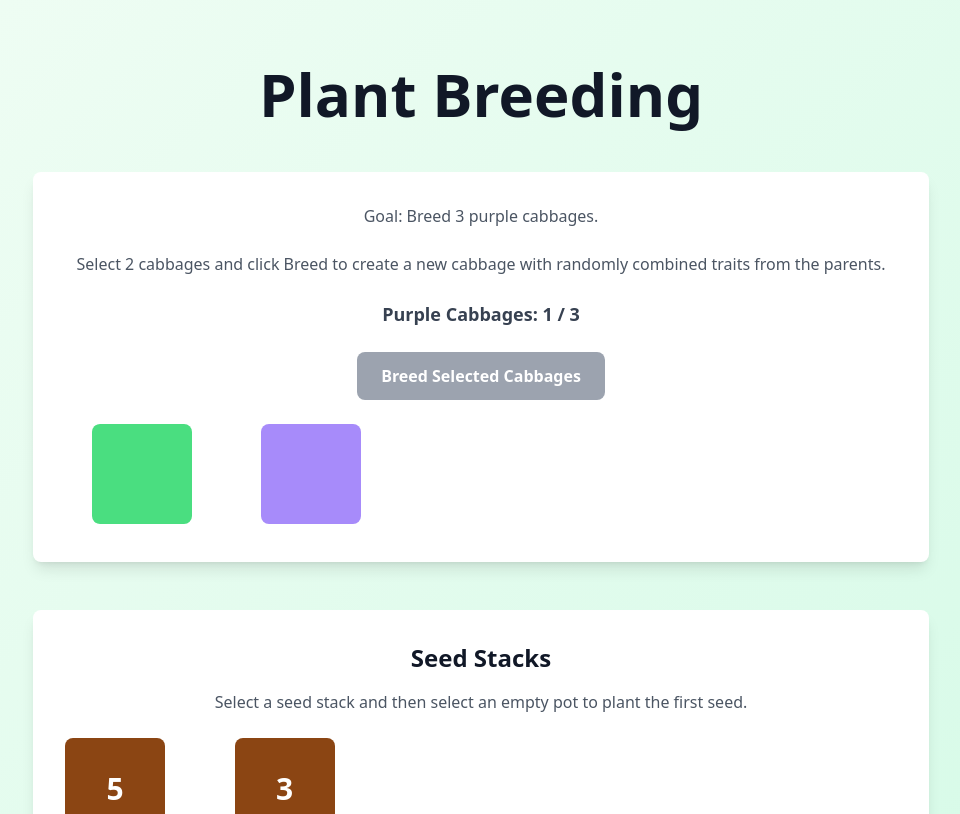
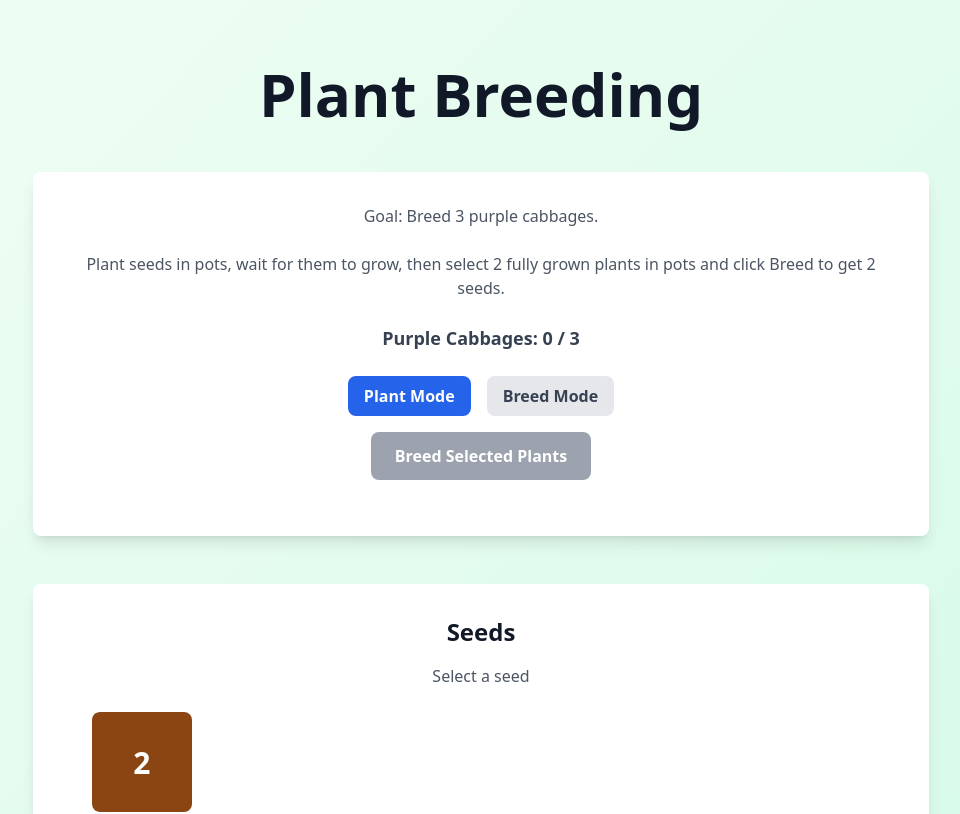
Before and after one commit to BeksOmega/plant-breeding, a Next.js app: page / in a window 1280 px wide. Shown: the top 814 px of the page, without its empty margins (159-1119 px from the left). Built offline with nearby package versions, Linux system fonts and the light colour scheme.

Commit message:
chore: work on getting rid of starting cabages

```diff
--- a/app/components/Pot.tsx
+++ b/app/components/Pot.tsx
@@ -7,6 +7,7 @@ interface PotProps {
   isSelected?: boolean;
   onSelect?: (selected: boolean) => void;
   isEmpty?: boolean;
+  canSelect?: boolean; // Whether the pot can be selected (for breeding mode with fully grown plants)
   children?: ReactNode; // Plant growing in the pot
 }
 
@@ -15,14 +16,18 @@ export default function Pot({
   isSelected: controlledSelected,
   onSelect,
   isEmpty = true,
+  canSelect: canSelectProp,
   children,
 }: PotProps) {
   const [internalSelected, setInternalSelected] = useState(false);
   const isSelected =
     controlledSelected !== undefined ? controlledSelected : internalSelected;
 
+  // Can select if explicitly allowed (for breeding mode) or if empty (for planting mode)
+  const canSelect = canSelectProp !== undefined ? canSelectProp : isEmpty;
+
   const handleClick = () => {
-    if (!isEmpty) return; // Don't allow selection of pots with plants
+    if (!canSelect) return;
     const newSelected = !isSelected;
     if (controlledSelected === undefined) {
       setInternalSelected(newSelected);
@@ -50,7 +55,7 @@ export default function Pot({
         borderRadius: "8px",
       }}
       aria-label={isEmpty ? "Empty pot" : "Pot with plant"}
-      disabled={!isEmpty}
+      disabled={!canSelect}
     >
       {isEmpty ? (
         <div className="w-full h-full flex items-center justify-center">
--- a/app/page.tsx
+++ b/app/page.tsx
@@ -26,15 +26,11 @@ interface PotData {
 const TARGET_PURPLE_COUNT = 3;
 
 export default function Home() {
-  // Start with one RR cabbage and one rr cabbage
-  const [cabbages, setCabbages] = useState<CabbageData[]>([
-    { id: "c1", genetics: { allele1: false, allele2: false } }, // RR
-    { id: "c2", genetics: { allele1: true, allele2: true } }, // rr
-  ]);
+  // Start with no cabbages - only seeds
+  const [cabbages, setCabbages] = useState<CabbageData[]>([]);
 
-  const [selectedCabbageIds, setSelectedCabbageIds] = useState<string[]>([]);
   const [fullyGrownCabbageIds, setFullyGrownCabbageIds] = useState<Set<string>>(
-    new Set(["c1", "c2"]) // Initial cabbages start fully grown
+    new Set()
   );
 
   // Seed stacks state
@@ -43,24 +39,13 @@ export default function Home() {
       id: "s1",
       genetics: [
         { allele1: false, allele2: false }, // RR
-        { allele1: false, allele2: false }, // RR
-        { allele1: false, allele2: true }, // Rr
-        { allele1: true, allele2: false }, // Rr
-        { allele1: true, allele2: true }, // rr
-      ],
-    },
-    {
-      id: "s2",
-      genetics: [
-        { allele1: false, allele2: true }, // Rr
-        { allele1: true, allele2: false }, // Rr
         { allele1: true, allele2: true }, // rr
       ],
     },
   ]);
   const [selectedSeedIds, setSelectedSeedIds] = useState<string[]>([]);
 
-  // Pots state - start with a few empty pots
+  // Pots state - start with all empty pots
   const [pots, setPots] = useState<PotData[]>([
     { id: "p1" },
     { id: "p2" },
@@ -68,48 +53,97 @@ export default function Home() {
     { id: "p4" },
   ]);
   const [selectedPotIds, setSelectedPotIds] = useState<string[]>([]);
+  const [potSelectionMode, setPotSelectionMode] = useState<"plant" | "breed">(
+    "plant"
+  );
 
-  // Count purple cabbages (only count fully grown ones)
-  const fullyGrownCabbages = useMemo(
-    () => cabbages.filter((c) => fullyGrownCabbageIds.has(c.id)),
-    [cabbages, fullyGrownCabbageIds]
-  );
+  // Count purple cabbages (only count fully grown ones in pots)
+  const fullyGrownCabbagesInPots = useMemo(() => {
+    return pots
+      .filter((pot) => pot.plantId && fullyGrownCabbageIds.has(pot.plantId))
+      .map((pot) => cabbages.find((c) => c.id === pot.plantId)!)
+      .filter(Boolean);
+  }, [pots, cabbages, fullyGrownCabbageIds]);
+
   const purpleCount = useMemo(
-    () => countPurpleCabbages(fullyGrownCabbages),
-    [fullyGrownCabbages]
+    () => countPurpleCabbages(fullyGrownCabbagesInPots),
+    [fullyGrownCabbagesInPots]
   );
 
   const hasWon = purpleCount >= TARGET_PURPLE_COUNT;
 
   const handleBreed = () => {
-    if (selectedCabbageIds.length !== 2) return;
+    if (selectedPotIds.length !== 2) return;
 
-    const parent1 = cabbages.find((c) => c.id === selectedCabbageIds[0]);
-    const parent2 = cabbages.find((c) => c.id === selectedCabbageIds[1]);
+    const pot1 = pots.find((p) => p.id === selectedPotIds[0]);
+    const pot2 = pots.find((p) => p.id === selectedPotIds[1]);
+
+    if (!pot1?.plantId || !pot2?.plantId) return;
+
+    const parent1 = cabbages.find((c) => c.id === pot1.plantId);
+    const parent2 = cabbages.find((c) => c.id === pot2.plantId);
 
     if (!parent1 || !parent2) return;
 
-    const childGenetics = breed(parent1.genetics, parent2.genetics);
-    const now = Date.now();
-    const newCabbage: CabbageData = {
-      id: `c${now}`,
-      genetics: childGenetics,
-      startGrowingAt: now,
-    };
+    // Both plants must be fully grown to breed
+    if (
+      !fullyGrownCabbageIds.has(parent1.id) ||
+      !fullyGrownCabbageIds.has(parent2.id)
+    ) {
+      return;
+    }
 
-    setCabbages((prev) => [...prev, newCabbage]);
-    setSelectedCabbageIds([]);
+    // Generate 2 seeds from breeding
+    const seed1Genetics = breed(parent1.genetics, parent2.genetics);
+    const seed2Genetics = breed(parent1.genetics, parent2.genetics);
+
+    // Add seeds to the first seed stack (or create a new one if none exist)
+    setSeedStacks((prev) => {
+      if (prev.length === 0) {
+        return [
+          {
+            id: `s${Date.now()}`,
+            genetics: [seed1Genetics, seed2Genetics],
+          },
+        ];
+      }
+      // Add to the first seed stack
+      return prev.map((stack, index) =>
+        index === 0
+          ? {
+              ...stack,
+              genetics: [...stack.genetics, seed1Genetics, seed2Genetics],
+            }
+          : stack
+      );
+    });
+
+    // Remove plants from pots
+    setPots((prev) =>
+      prev.map((p) =>
+        p.id === pot1.id || p.id === pot2.id ? { ...p, plantId: undefined } : p
+      )
+    );
+
+    // Remove plants from cabbages list (optional cleanup)
+    setCabbages((prev) =>
+      prev.filter((c) => c.id !== parent1.id && c.id !== parent2.id)
+    );
+
+    // Clear selection
+    setSelectedPotIds([]);
   };
 
   const handleCabbageFullyGrown = (cabbageId: string) => {
     setFullyGrownCabbageIds((prev) => new Set(prev).add(cabbageId));
   };
 
-  // Handle pot selection - if seeds are selected, plant them
+  // Handle pot selection - either for planting or breeding
   const handlePotSelection = (potIds: string[]) => {
+    if (potSelectionMode === "plant") {
+      // Planting mode: if seeds are selected, plant them
       setSelectedPotIds(potIds);
 
-    // If a pot is selected and seeds are already selected, plant them
       if (potIds.length > 0 && selectedSeedIds.length > 0) {
         const potId = potIds[0];
         const seedId = selectedSeedIds[0];
@@ -158,10 +192,28 @@ export default function Home() {
           setSelectedPotIds([]);
         }
       }
+    } else {
+      // Breeding mode: select pots with fully grown plants
+      setSelectedPotIds(potIds);
+    }
   };
 
-  const canBreed = selectedCabbageIds.length === 2;
-  const canPlant = selectedSeedIds.length > 0 && selectedPotIds.length > 0;
+  // Check if we can breed (need 2 pots with fully grown plants selected)
+  const canBreed = useMemo(() => {
+    if (selectedPotIds.length !== 2) return false;
+    const pot1 = pots.find((p) => p.id === selectedPotIds[0]);
+    const pot2 = pots.find((p) => p.id === selectedPotIds[1]);
+    if (!pot1?.plantId || !pot2?.plantId) return false;
+    return (
+      fullyGrownCabbageIds.has(pot1.plantId) &&
+      fullyGrownCabbageIds.has(pot2.plantId)
+    );
+  }, [selectedPotIds, pots, fullyGrownCabbageIds]);
+
+  const canPlant =
+    selectedSeedIds.length > 0 &&
+    selectedPotIds.length > 0 &&
+    potSelectionMode === "plant";
   return (
     <main className="min-h-screen bg-gradient-to-br from-green-50 to-emerald-100">
       <div className="container mx-auto px-4 py-16">
@@ -176,8 +228,8 @@ export default function Home() {
               Goal: Breed {TARGET_PURPLE_COUNT} purple cabbages.
             </p>
             <p className="text-gray-600 mb-6">
-              Select 2 cabbages and click Breed to create a new cabbage with
-              randomly combined traits from the parents.
+              Plant seeds in pots, wait for them to grow, then select 2 fully
+              grown plants in pots and click Breed to get 2 seeds.
             </p>
 
             {hasWon && (
@@ -195,6 +247,41 @@ export default function Home() {
             </div>
 
             <div className="mb-6">
+              <div className="flex gap-4 justify-center mb-4">
+                <button
+                  onClick={() => {
+                    setPotSelectionMode("plant");
+                    setSelectedPotIds([]);
+                  }}
+                  className={`
+                    px-4 py-2 rounded-lg font-semibold transition-all
+                    ${
+                      potSelectionMode === "plant"
+                        ? "bg-blue-600 text-white"
+                        : "bg-gray-200 text-gray-700 hover:bg-gray-300"
+                    }
+                  `}
+                >
+                  Plant Mode
+                </button>
+                <button
+                  onClick={() => {
+                    setPotSelectionMode("breed");
+                    setSelectedSeedIds([]);
+                    setSelectedPotIds([]);
+                  }}
+                  className={`
+                    px-4 py-2 rounded-lg font-semibold transition-all
+                    ${
+                      potSelectionMode === "breed"
+                        ? "bg-purple-600 text-white"
+                        : "bg-gray-200 text-gray-700 hover:bg-gray-300"
+                    }
+                  `}
+                >
+                  Breed Mode
+                </button>
+              </div>
               <button
                 onClick={handleBreed}
                 disabled={!canBreed}
@@ -207,55 +294,35 @@ export default function Home() {
                   }
                 `}
               >
-                Breed Selected Cabbages
+                Breed Selected Plants
               </button>
-              {selectedCabbageIds.length > 0 && (
+              {selectedPotIds.length > 0 && potSelectionMode === "breed" && (
                 <p className="mt-2 text-sm text-gray-600">
-                  {selectedCabbageIds.length} cabbage(s) selected
+                  {selectedPotIds.length} pot(s) selected
                 </p>
               )}
             </div>
-
-            <PlantCollection
-              items={cabbages}
-              maxSelected={2}
-              selectedIds={selectedCabbageIds}
-              onSelectionChange={setSelectedCabbageIds}
-              renderItem={(cabbage, isSelected, onSelect) => (
-                <Cabbage
-                  genetics={cabbage.genetics}
-                  size={100}
-                  isSelected={isSelected}
-                  onSelect={onSelect}
-                  startGrowingAt={cabbage.startGrowingAt}
-                  onFullyGrown={() => handleCabbageFullyGrown(cabbage.id)}
-                  showGenotype={true}
-                />
-              )}
-            />
           </div>
 
           {/* Seed Stacks Section */}
           <div className="bg-white rounded-lg shadow-lg p-8 mt-12 mb-12">
-            <h2 className="text-2xl font-bold text-gray-900 mb-4">
-              Seed Stacks
-            </h2>
-            <p className="text-gray-600 mb-6">
-              Select a seed stack and then select an empty pot to plant the
-              first seed.
-            </p>
+            <h2 className="text-2xl font-bold text-gray-900 mb-4">Seeds</h2>
+            <p className="text-gray-600 mb-6">Select a seed</p>
             <PlantCollection
               items={seedStacks}
               maxSelected={1}
               selectedIds={selectedSeedIds}
               onSelectionChange={setSelectedSeedIds}
               renderItem={(seedStack, isSelected, onSelect) => (
+                <div className="flex flex-col items-center">
                   <SeedStack
                     genetics={seedStack.genetics}
                     size={100}
                     isSelected={isSelected}
                     onSelect={onSelect}
                   />
+                  <p className="text-gray-600 mb-6">Cabbages</p>
+                </div>
               )}
             />
           </div>
@@ -264,13 +331,15 @@ export default function Home() {
           <div className="bg-white rounded-lg shadow-lg p-8 mt-12 mb-12">
             <h2 className="text-2xl font-bold text-gray-900 mb-4">Pots</h2>
             <p className="text-gray-600 mb-6">
-              {selectedSeedIds.length > 0
+              {potSelectionMode === "plant"
+                ? selectedSeedIds.length > 0
                   ? "Select an empty pot to plant your seeds."
-                : "Select seeds first, then select a pot to plant them."}
+                  : "Select seeds first, then select a pot to plant them."
+                : "Select 2 fully grown plants in pots to breed them."}
             </p>
             <PlantCollection
               items={pots}
-              maxSelected={1}
+              maxSelected={potSelectionMode === "breed" ? 2 : 1}
               selectedIds={selectedPotIds}
               onSelectionChange={handlePotSelection}
               renderItem={(pot, isSelected, onSelect) => {
@@ -278,13 +347,21 @@ export default function Home() {
                 const plant = pot.plantId
                   ? cabbages.find((c) => c.id === pot.plantId)
                   : null;
+                const isFullyGrown = plant
+                  ? fullyGrownCabbageIds.has(plant.id)
+                  : false;
+                const canSelect =
+                  potSelectionMode === "plant"
+                    ? isEmpty
+                    : !isEmpty && isFullyGrown;
 
                 return (
                   <Pot
                     size={100}
                     isSelected={isSelected}
-                    onSelect={isEmpty ? onSelect : undefined}
+                    onSelect={canSelect ? onSelect : undefined}
                     isEmpty={isEmpty}
+                    canSelect={canSelect}
                   >
                     {plant && (
                       <Cabbage
```
Also changed, not shown: app/components/SeedStack.tsx (line endings or trailing spaces). Lines whose indentation alone changed are shown as unchanged.
